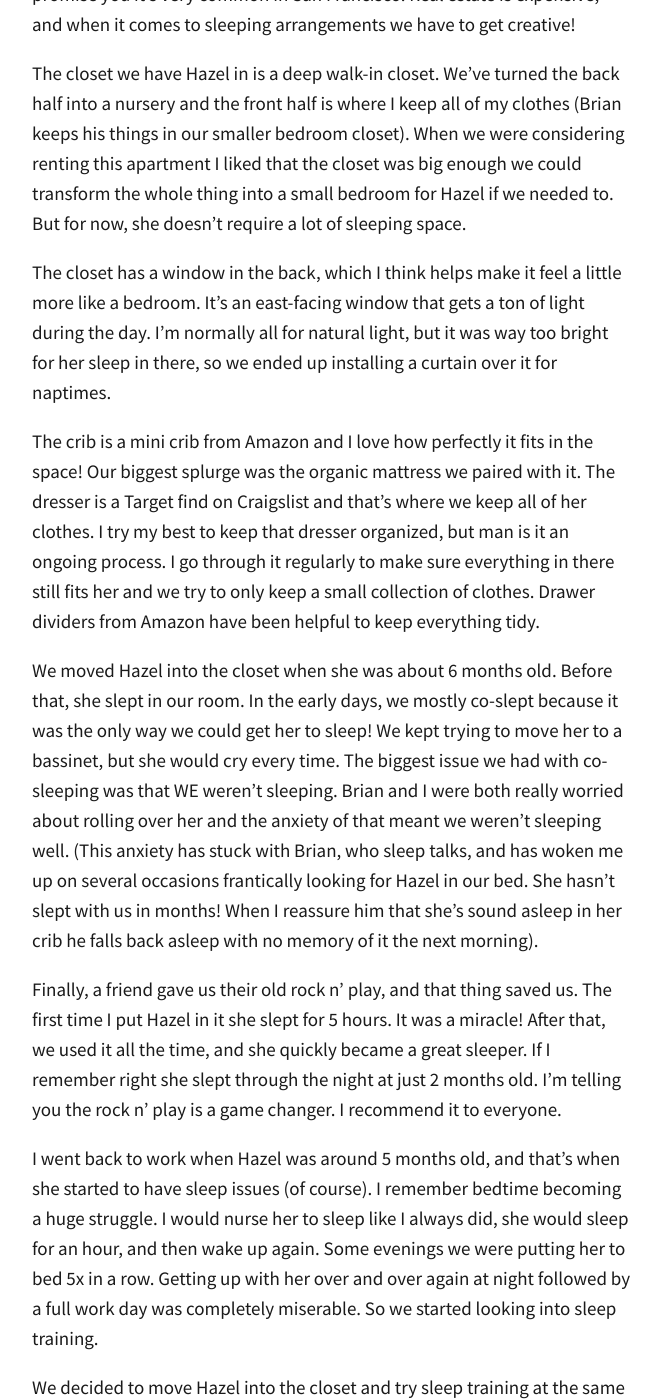
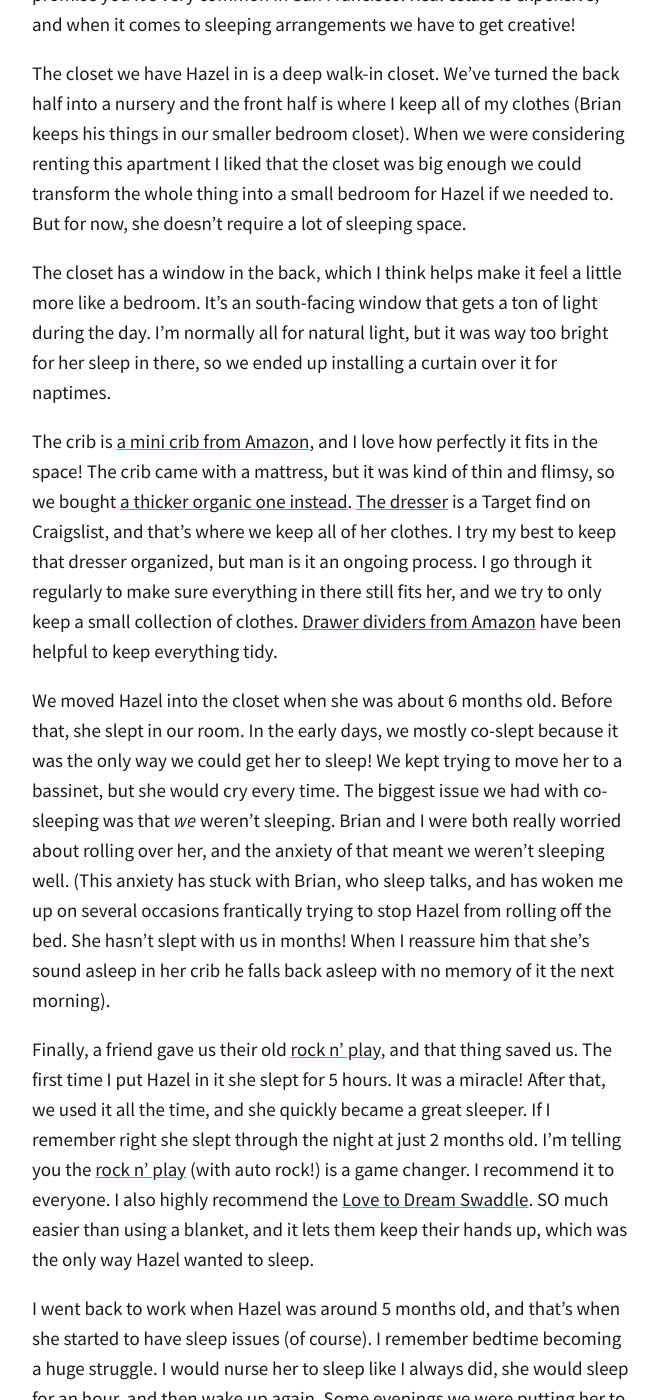
Before and after one commit to totiffany/totiffany.github.io, a Jekyll site: the page built from _posts/2018-04-19-Our-Closet-Nursery-+-Sleeping-Tips!.md, in a window 1280 px wide and 1400 px high, scrolled down 454 px. Shown: the whole window, without its empty margins (308-969 px from the left). Built offline with Jekyll 4.4.1, drawn with Linux system fonts in a browser that asks for light colours; our own code applies the rules of GitHub Pages for plain Markdown files; comment, search, counter and statistics services are not loaded.

Commit message:
Update 2018-04-19-Our-Closet-Nursery-+-Sleeping-Tips!.md

```diff
--- a/_posts/2018-04-19-Our-Closet-Nursery-+-Sleeping-Tips!.md
+++ b/_posts/2018-04-19-Our-Closet-Nursery-+-Sleeping-Tips!.md
@@ -1,18 +1,22 @@
 ---
 published: true
-description: Many people are surprised to hear our baby sleeps in a closet. But I can promise you it's very common in San Francisco. Real estate is expensive, and when it comes to sleeping arrangements we have to get creative!
+description: >-
+  Many people are surprised to hear our baby sleeps in a closet. But I can
+  promise you it's very common in San Francisco. Real estate is expensive, and
+  when it comes to sleeping arrangements we have to get creative!
 ---
 Many people are surprised to hear our baby sleeps in a closet. But I can promise you it's very common in San Francisco. Real estate is expensive, and when it comes to sleeping arrangements we have to get creative!
 
 The closet we have Hazel in is a deep walk-in closet. We've turned the back half into a nursery and the front half is where I keep all of my clothes (Brian keeps his things in our smaller bedroom closet). When we were considering renting this apartment I liked that the closet was big enough we could transform the whole thing into a small bedroom for Hazel if we needed to. But for now, she doesn't require a lot of sleeping space.
 
-The closet has a window in the back, which I think helps make it feel a little more like a bedroom. It's an east-facing window that gets a ton of light during the day. I'm normally all for natural light, but it was way too bright for her sleep in there, so we ended up installing a curtain over it for naptimes.
+The closet has a window in the back, which I think helps make it feel a little more like a bedroom. It's an south-facing window that gets a ton of light during the day. I'm normally all for natural light, but it was way too bright for her sleep in there, so we ended up installing a curtain over it for naptimes.
 
-The crib is a mini crib from Amazon and I love how perfectly it fits in the space! Our biggest splurge was the organic mattress we paired with it. The dresser is a Target find on Craigslist and that's where we keep all of her clothes. I try my best to keep that dresser organized, but man is it an ongoing process. I go through it regularly to make sure everything in there still fits her and we try to only keep a small collection of clothes. Drawer dividers from Amazon have been helpful to keep everything tidy.
+The crib is [a mini crib from Amazon](https://www.amazon.com/gp/product/B002MZMDX8/ref=as_li_tl?ie=UTF8&camp=1789&creative=9325&creativeASIN=B002MZMDX8&linkCode=as2&tag=redletterda04-20&linkId=5e3d8d6bb05525772712777a5d74b275), and I love how perfectly it fits in the space! The crib came with a mattress, but it was kind of thin and flimsy, so we bought [a thicker organic one instead](https://www.amazon.com/gp/product/B00HAZS67W/ref=as_li_tl?ie=UTF8&camp=1789&creative=9325&creativeASIN=B00HAZS67W&linkCode=as2&tag=redletterda04-20&linkId=d029a14f67a708ba67a505ae0646368b). [The dresser](https://www.target.com/p/modern-3-drawer-dresser-white-room-essentials-153/-/A-51111228?ref=tgt_adv_XS000000&AFID=google_pla_df&CPNG=PLA_Furniture+Shopping_Brand&adgroup=SC_Furniture&LID=700000001170770pgs&network=g&device=c&location=9031938&gclid=Cj0KCQjwn-bWBRDGARIsAPS1svvVvxHmw4LKNus3QK-xTJgAdJiJqZbRrJ2VnGf_vf44hViGc_vcW7IaAkABEALw_wcB&gclsrc=aw.ds) is a Target find on Craigslist, and that's where we keep all of her clothes. I try my best to keep that dresser organized, but man is it an ongoing process. I go through it regularly to make sure everything in there still fits her, and we try to only keep a small collection of clothes. [Drawer dividers from Amazon](https://www.amazon.com/gp/product/B01DYXHI0E/ref=as_li_tl?ie=UTF8&camp=1789&creative=9325&creativeASIN=B01DYXHI0E&linkCode=as2&tag=redletterda04-20&linkId=9a00aae99df16e83e9886aba1343ce30) have been helpful to keep everything tidy.
 
-We moved Hazel into the closet when she was about 6 months old. Before that, she slept in our room. In the early days, we mostly co-slept because it was the only way we could get her to sleep! We kept trying to move her to a bassinet, but she would cry every time. The biggest issue we had with co-sleeping was that WE weren't sleeping. Brian and I were both really worried about rolling over her and the anxiety of that meant we weren't sleeping well. (This anxiety has stuck with Brian, who sleep talks, and has woken me up on several occasions frantically looking for Hazel in our bed. She hasn't slept with us in months! When I reassure him that she's sound asleep in her crib he falls back asleep with no memory of it the next morning).
+We moved Hazel into the closet when she was about 6 months old. Before that, she slept in our room. In the early days, we mostly co-slept because it was the only way we could get her to sleep! We kept trying to move her to a bassinet, but she would cry every time. The biggest issue we had with co-sleeping was that _we_ weren't sleeping. Brian and I were both really worried about rolling over her, and the anxiety of that meant we weren't sleeping well. (This anxiety has stuck with Brian, who sleep talks, and has woken me up on several occasions frantically trying to stop Hazel from rolling off the bed. She hasn't slept with us in months! When I reassure him that she's sound asleep in her crib he falls back asleep with no memory of it the next morning).
 
-Finally, a friend gave us their old rock n' play, and that thing saved us. The first time I put Hazel in it she slept for 5 hours. It was a miracle! After that, we used it all the time, and she quickly became a great sleeper. If I remember right she slept through the night at just 2 months old. I'm telling you the rock n' play is a game changer. I recommend it to everyone.
+Finally, a friend gave us their old [rock n' play](https://www.amazon.com/gp/product/B01K7VHP90/ref=as_li_tl?ie=UTF8&camp=1789&creative=9325&creativeASIN=B01K7VHP90&linkCode=as2&tag=redletterda04-20&linkId=a1cdb5033f8af279164103aac6ff56dd), and that thing saved us. The first time I put Hazel in it she slept for 5 hours. It was a miracle! After that, we used it all the time, and she quickly became a great sleeper. If I remember right she slept through the night at just 2 months old. I'm telling you the [rock n' play](https://www.amazon.com/gp/product/B01K7VHP90/ref=as_li_tl?ie=UTF8&camp=1789&creative=9325&creativeASIN=B01K7VHP90&linkCode=as2&tag=redletterda04-20&linkId=a1cdb5033f8af279164103aac6ff56dd) (with auto rock!) is a game changer. I recommend it to everyone. I also highly recommend the [Love to Dream Swaddle](https://www.amazon.com/gp/product/B0081GJ038/ref=as_li_tl?ie=UTF8&camp=1789&creative=9325&creativeASIN=B0081GJ038&linkCode=as2&tag=redletterda04-20&linkId=4273b3c31996532bb1dbf4dfde0c77e4). SO much easier than using a blanket, and it lets them keep their hands up, which was the only way Hazel wanted to sleep.
+
 
 I went back to work when Hazel was around 5 months old, and that's when she started to have sleep issues (of course). I remember bedtime becoming a huge struggle. I would nurse her to sleep like I always did, she would sleep for an hour, and then wake up again. Some evenings we were putting her to bed 5x in a row. Getting up with her over and over again at night followed by a full work day was completely miserable. So we started looking into sleep training.
 
```
